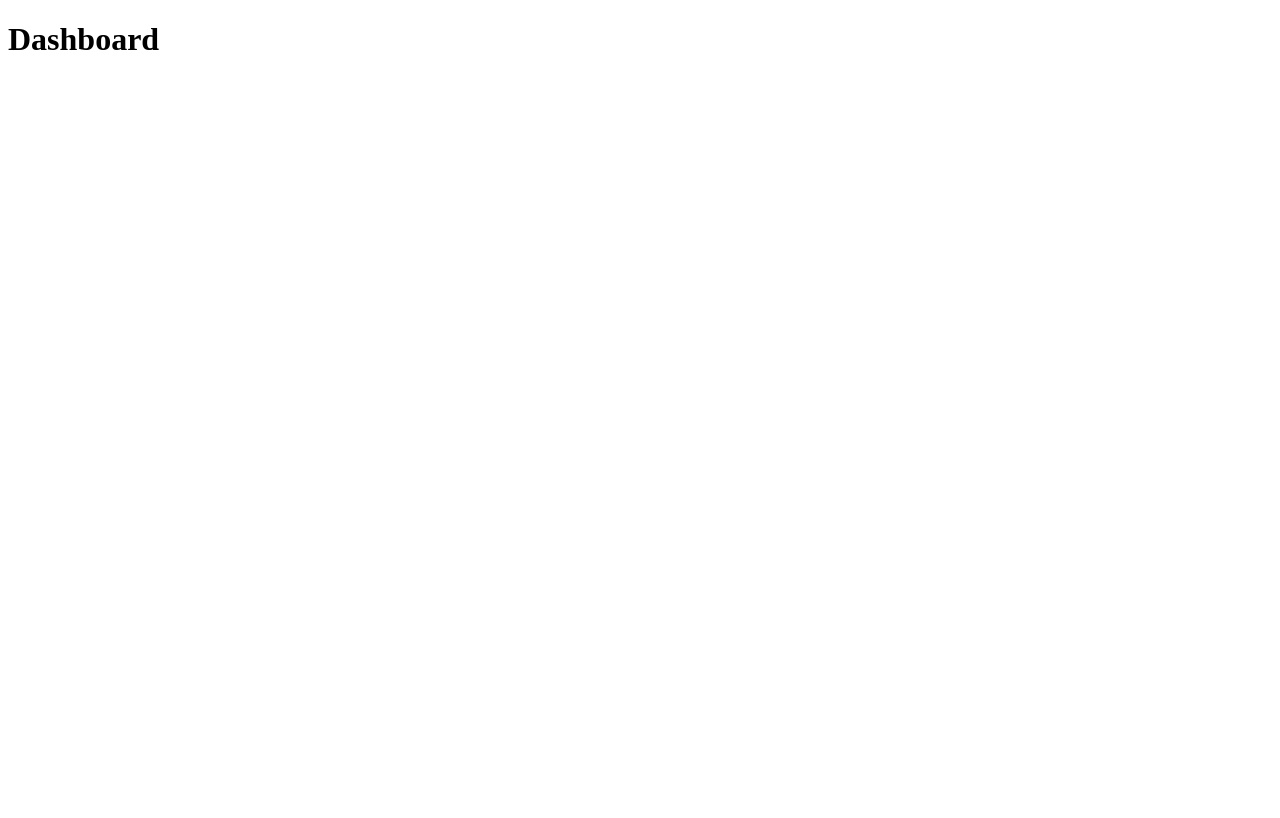
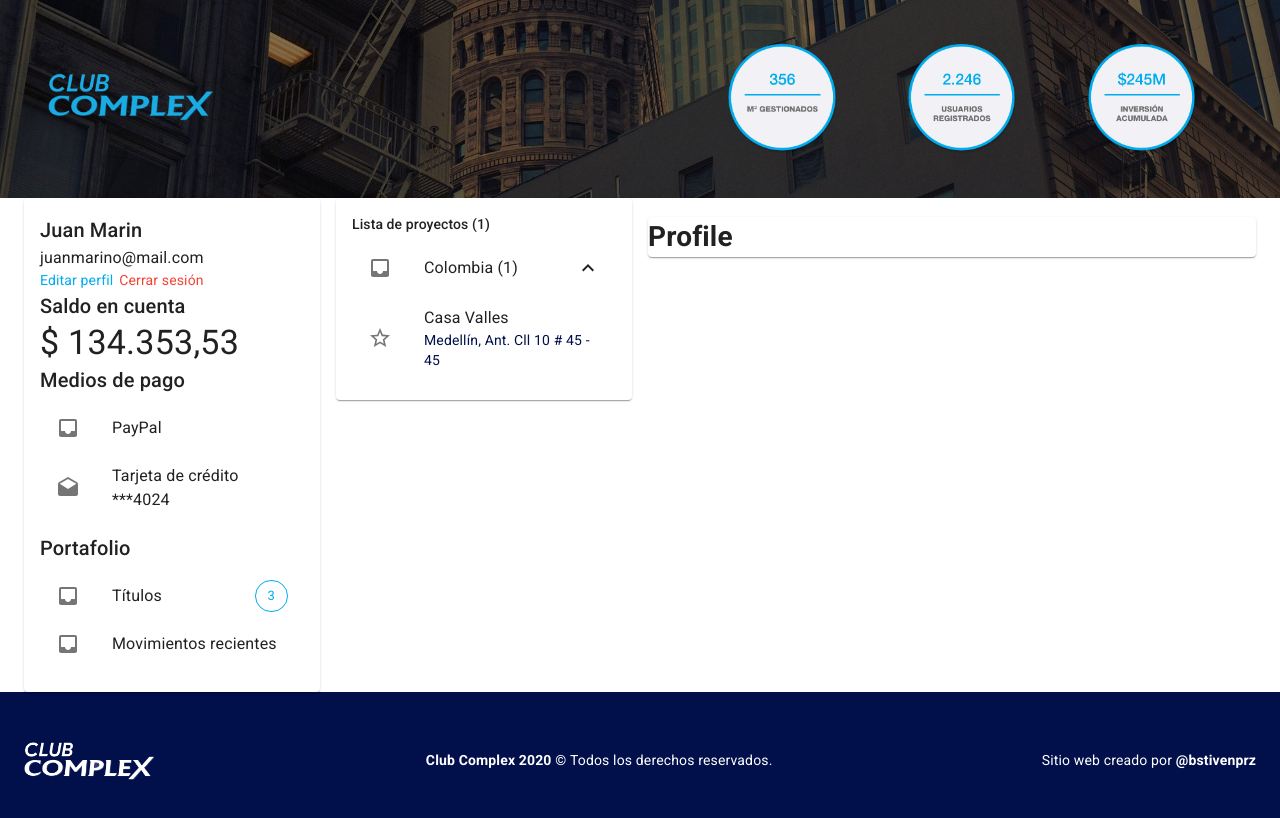
Before and after one commit to bstivenprz/ClubComplex, a React (Create React App) app in the folder web/: page /dashboard in a window 1280 px wide. Shown: the top 818 px of the page. Built offline with nearby package versions, Linux system fonts and the light colour scheme.

Commit message:
Construcción inicial del Dashboard de Usuario

```diff
--- a/web/src/components/main-footer.js
+++ b/web/src/components/main-footer.js
@@ -70,25 +70,25 @@ function DesktopFooter(props) {
       </Grid>
       <Grid item>
         <Typography variant="body2" align="center" className={classes.text}>
-          <Box fontWeight="fontWeightBold" display="inline">
+          <strong>
             <Link color="inherit" href={urlSite}>
               Club Complex
             </Link>
             {' '}
             {new Date().getFullYear()}
             {' © '}
-          </Box>
+          </strong>
           { copyright }
         </Typography>
       </Grid>
       <Grid item>
         <Typography variant="body2" align="center" className={classes.text}>
           {'Sitio web creado por '}
-          <Box fontWeight="fontWeightBold" display="inline">
+          <strong>
             <Link color="inherit" href={urlDeveloper}>
               { developer }
             </Link>
-          </Box>
+          </strong>
         </Typography>
       </Grid>
     </Grid>
--- a/web/src/components/main-menu.js
+++ b/web/src/components/main-menu.js
@@ -1,31 +1,21 @@
 import React from 'react';
-import CssBaseline from '@material-ui/core/CssBaseline';
 import AppBar from '@material-ui/core/AppBar';
 import Toolbar from '@material-ui/core/Toolbar';
 import Button from '@material-ui/core/Button';
 import { makeStyles } from '@material-ui/core/styles';
+import { Link as RouterLink } from 'react-router-dom';
 import Logo from '../resources/images/clubcomplex-blue-logo.png';
-import Box from '@material-ui/core/Box';
-import Typography from '@material-ui/core/Typography';
-import { Container } from '@material-ui/core';
-import { Link as RouterLink } from 'react-router-dom';
 
 const useStyles = makeStyles((theme) => ({
   root: {
     flexGrow: 1,
     margin: theme.spacing(4, 0)
   },
-  menu: {
-    color: 'transparent'
-  },
   logoContainer: {
     flexGrow: 1
   },
   logo: {
     height: '50px'
-  },
-  title: {
-    flexGrow: 1,
   },
   link: {
     margin: theme.spacing(1, 1.5),
@@ -41,9 +31,6 @@ export default function MainMenu() {
           <div className={classes.logoContainer}>
             <img src={Logo} className={classes.logo} />
           </div>
-          {/* <Typography variant="h6" className={classes.title}>
-            News
-          </Typography> */}
           <Button color="primary" variant="outlined" component={RouterLink} to="/login" className={classes.link}>
             Ingresar
           </Button>
--- a/web/src/views/Dashboard/index.js
+++ b/web/src/views/Dashboard/index.js
@@ -1,9 +1,250 @@
 import React from 'react';
+import CssBaseline from '@material-ui/core/CssBaseline';
+import { makeStyles } from '@material-ui/core/styles';
+import Footer from '../../components/main-footer';
+import AppBar from '@material-ui/core/AppBar';
+import Button from '@material-ui/core/Button';
+import Toolbar from '@material-ui/core/Toolbar';
+import Container from '@material-ui/core/Container';
+import Logo from '../../resources/images/clubcomplex-blue-logo.png';
+import BackgroundImage from '../../resources/images/clubcomplex-home-background.jpg';
+import InsightsOne from '../../resources/images/clubcomplex-home-insights-1.png';
+import InsightsTwo from '../../resources/images/clubcomplex-home-insights-2.png';
+import InsightsThree from '../../resources/images/clubcomplex-home-insights-3.png';
+import Grid from '@material-ui/core/Grid';
+import Paper from '@material-ui/core/Paper';
+import Link from '@material-ui/core/Link';
+import { Link as RouterLink } from 'react-router-dom';
+import { Typography, Box } from '@material-ui/core';
+
+import ExpandLess from '@material-ui/icons/ExpandLess';
+import ExpandMore from '@material-ui/icons/ExpandMore';
+
+import StarBorder from '@material-ui/icons/StarBorder';
+import Collapse from '@material-ui/core/Collapse';
+
+import List from '@material-ui/core/List';
+import ListItem from '@material-ui/core/ListItem';
+import ListItemIcon from '@material-ui/core/ListItemIcon';
+import ListItemText from '@material-ui/core/ListItemText';
+import ListItemSecondaryAction from '@material-ui/core/ListItemSecondaryAction';
+import Chip from '@material-ui/core/Chip';
+
+import InboxIcon from '@material-ui/icons/Inbox';
+import DraftsIcon from '@material-ui/icons/Drafts';
+
+function Profile() {
+  const componentStyle = makeStyles((theme) => ({
+    paper: {
+      padding: theme.spacing(2)
+    },
+    list: {
+      width: '100%'
+    }
+  }));
+  const classes = componentStyle();
+  return (
+    <Paper className={classes.paper}>
+      <Grid container>
+        <Grid item>
+
+        </Grid>
+        <Grid item>
+          <Typography variant="h6" component="h6">Juan Marin</Typography>
+          <Typography variant="body1">juanmarino@mail.com</Typography>
+          <Grid container>
+            <Grid item xs>
+              <Link variant="body2" color="primary">Editar perfil</Link>
+            </Grid>
+            <Grid item>
+              <Link variant="body2" color="error">Cerrar sesión</Link>
+            </Grid>
+          </Grid>
+        </Grid>
+      </Grid>
+      <Grid container>
+        <Grid item>
+          <Typography variant="h6" component="h6">Saldo en cuenta</Typography>
+          <Typography variant="h4" component="h4">$ 134.353,53</Typography>
+        </Grid>
+        <Grid item>
+          <Typography variant="h6" component="h6">Medios de pago</Typography>
+          <List>
+            <ListItem>
+              <ListItemIcon>
+                <InboxIcon />
+              </ListItemIcon>
+              <ListItemText primary="PayPal" />
+            </ListItem>
+            <ListItem>
+              <ListItemIcon>
+                <DraftsIcon />
+              </ListItemIcon>
+              <ListItemText primary="Tarjeta de crédito ***4024" />
+            </ListItem>
+          </List>
+        </Grid>
+        <Grid item xs={12}>
+          <Typography variant="h6" component="h6">Portafolio</Typography>
+          <List>
+            <ListItem button>
+              <ListItemIcon>
+                <InboxIcon />
+              </ListItemIcon>
+              <ListItemText primary="Títulos" />
+              <ListItemSecondaryAction>
+                <Chip variant="outlined" color="primary" label="3" />
+              </ListItemSecondaryAction>
+            </ListItem>
+            <ListItem button>
+              <ListItemIcon>
+                <InboxIcon />
+              </ListItemIcon>
+              <ListItemText primary="Movimientos recientes" />
+            </ListItem>
+          </List>
+        </Grid>
+      </Grid>
+    </Paper>
+  );
+}
+
+function ProyectList() {
+  const [open, setOpen] = React.useState(true);
+
+  const handleClick = () => {
+    setOpen(!open);
+  };
+
+  const componentStyle = makeStyles((theme) => ({
+    paper: {
+      padding: theme.spacing(2)
+    },
+    title: {
+      marginBottom: theme.spacing(1)
+    },
+    list: {
+      width: '100%'
+    }
+  }));
+  const classes = componentStyle();
+  return (
+    <Paper className={classes.paper}>
+      <Typography variant="subtitle2" className={classes.title}>Lista de proyectos (1)</Typography>
+      <ListItem button onClick={handleClick}>
+        <ListItemIcon>
+          <InboxIcon />
+        </ListItemIcon>
+        <ListItemText primary="Colombia (1)" />
+        {open ? <ExpandLess /> : <ExpandMore />}
+      </ListItem>
+      <Collapse in={open} timeout="auto" unmountOnExit>
+        <List component="div" disablePadding>
+          <ListItem button className={classes.nested}>
+            <ListItemIcon>
+              <StarBorder />
+            </ListItemIcon>
+            <ListItemText primary="Casa Valles" secondary="Medellín, Ant. Cll 10 # 45 - 45" />
+          </ListItem>
+        </List>
+      </Collapse>
+    </Paper>
+  );
+}
+
+function ProyectViewer() {
+  return (
+    <Paper>
+      <h1>Profile</h1>
+    </Paper>
+  );
+}
+
+function Dashboard() {
+  return (
+    <React.Fragment>
+      <div>
+        <Container fixed>
+          <Grid container direction="row" spacing={2}>
+            <Grid item xs={12} sm={12} md={3} lg={3}>
+              <Profile />
+            </Grid>
+            <Grid item xs={12} sm={12} md={3} lg={3}>
+              <ProyectList />
+            </Grid>
+            <Grid item xs={12} sm={12} md={6} lg={6}>
+              <ProyectViewer />
+            </Grid>
+          </Grid>
+        </Container>
+      </div>
+    </React.Fragment>
+  );
+}
+
+function Header() {
+  const componentStyle = makeStyles((theme) => ({
+    root: {
+      flexGrow: 1,
+      padding: theme.spacing(4, 0),
+      backgroundImage: `url(${BackgroundImage})`,
+      backgroundRepeat: 'no-repeat',
+      backgroundColor: theme.palette.type === 'light' ? theme.palette.grey[50] : theme.palette.grey[900],
+      backgroundSize: 'cover',
+      backgroundPosition: 'center'
+    },
+    logoContainer: {
+      flexGrow: 1
+    },
+    logo: {
+      height: '50px'
+    },
+    content: {
+      flexGrow: 1,
+      width: '5%'
+    },
+    contentImage: {
+      height: '110px',
+      display: 'block',
+      margin: '12px auto'
+    }
+  }));
+  const classes = componentStyle();
+  return(
+    <React.Fragment>
+      <div className={classes.root}>
+        <Container fixed>
+          <AppBar position="static" color="transparent" elevation={0}>
+            <Toolbar>
+              <div className={classes.logoContainer}>
+                <img src={Logo} className={classes.logo} />
+              </div>
+              <Grid container direction="row" pacing={2} className={classes.content}>
+                <Grid item xs={12} sm={12} md={4} lg={4}>
+                  <img src={InsightsOne} className={classes.contentImage} />
+                </Grid>
+                <Grid item xs={12} sm={12} md={4} lg={4}>
+                  <img src={InsightsTwo} className={classes.contentImage} />
+                </Grid>
+                <Grid item xs={12} sm={12} md={4} lg={4}>
+                  <img src={InsightsThree} className={classes.contentImage} />
+                </Grid>
+              </Grid>
+            </Toolbar>
+          </AppBar>
+        </Container>
+      </div>
+    </React.Fragment>
+  );
+}
 
 export default function () {
   return (
     <div>
-      <h1>Dashboard</h1>
+      <CssBaseline />
+      <Header />
+      <Dashboard />
+      <Footer />
     </div>
   );
 }
--- a/web/src/views/Home/index.js
+++ b/web/src/views/Home/index.js
@@ -155,7 +155,7 @@ function LandingPage() {
       backgroundRepeat: 'no-repeat',
       backgroundColor: theme.palette.type === 'light' ? theme.palette.grey[50] : theme.palette.grey[900],
       backgroundSize: 'cover',
-      backgroundPosition: 'center',
+      backgroundPosition: 'center'
     },
     content: {
       marginBottom: theme.spacing(18)
```
